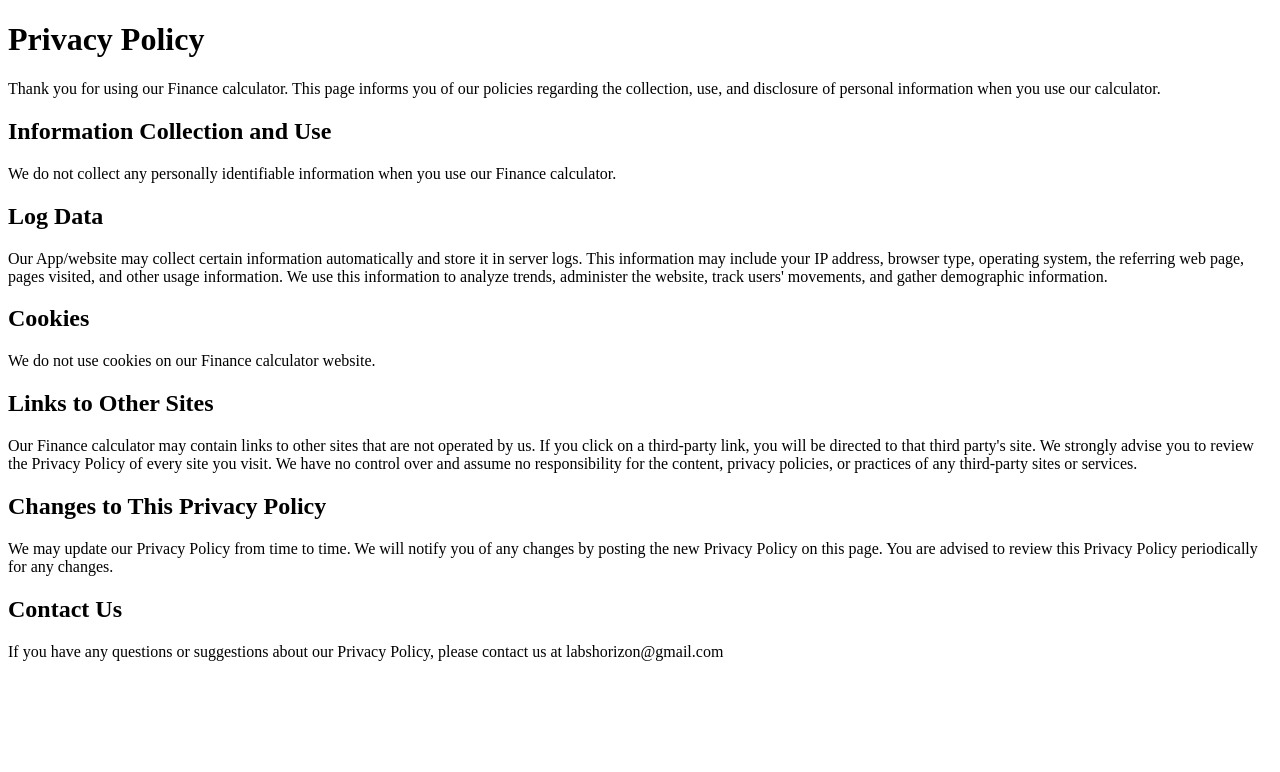
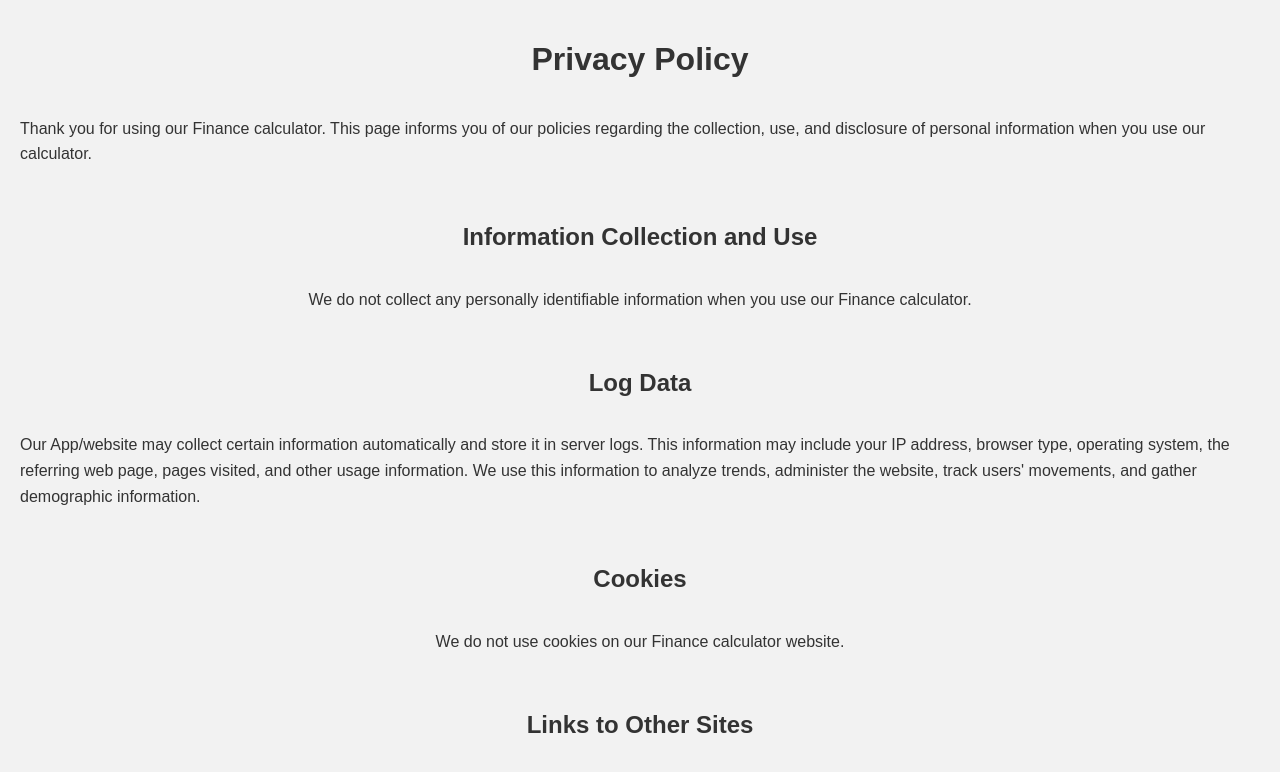
Before and after one commit to ranjan-rajeev/Finanace-Calculator-Web, a plain HTML site: page privacy.html in a window 1280 px wide. Shown: the top 772 px of the page. Drawn offline with Linux system fonts and the light colour scheme.

Commit message:
Update privacy.html

```diff
--- a/privacy.html
+++ b/privacy.html
@@ -5,6 +5,34 @@
     <meta charset="UTF-8">
     <meta name="viewport" content="width=device-width, initial-scale=1.0">
     <title>Privacy Policy - Finance Calculator</title>
+    <style>
+        body {
+            font-family: Arial, sans-serif;
+            background-color: #f2f2f2;
+            color: #333;
+            margin: 0;
+            padding: 20px;
+            display: flex;
+            flex-direction: column;
+            align-items: center;
+            justify-content: center;
+            min-height: 100vh;
+        }
+
+        h1 {
+            color: #333;
+            text-align: center;
+        }
+
+        h2 {
+            color: #333;
+            margin-top: 40px;
+        }
+
+        p {
+            line-height: 1.6;
+        }
+    </style>
 </head>
 
 <body>
@@ -28,7 +56,7 @@
     <p>We may update our Privacy Policy from time to time. We will notify you of any changes by posting the new Privacy Policy on this page. You are advised to review this Privacy Policy periodically for any changes.</p>
 
     <h2>Contact Us</h2>
-    <p>If you have any questions or suggestions about our Privacy Policy, please contact us at labshorizon@gmail.com</p>
+    <p>If you have any questions or suggestions about our Privacy Policy, please contact us at privacy@Financecalculator.com.</p>
 </body>
 
 </html>
```
